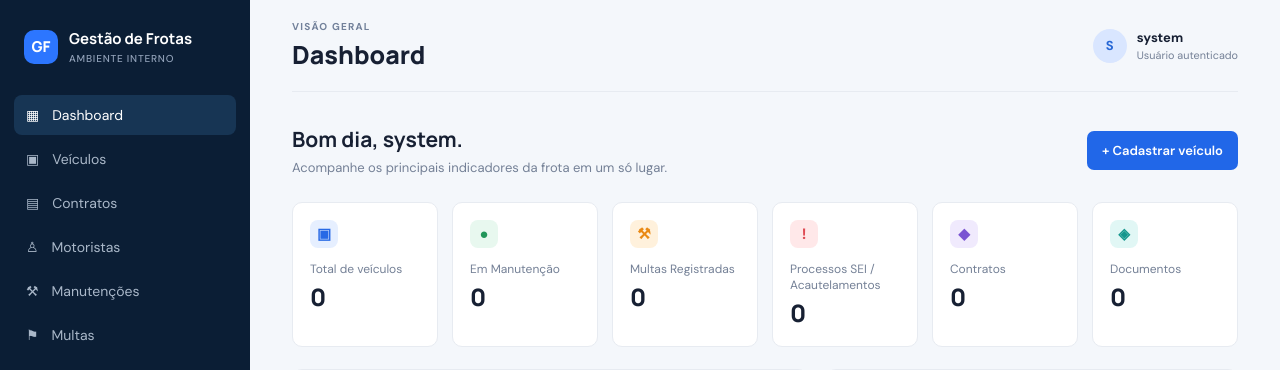
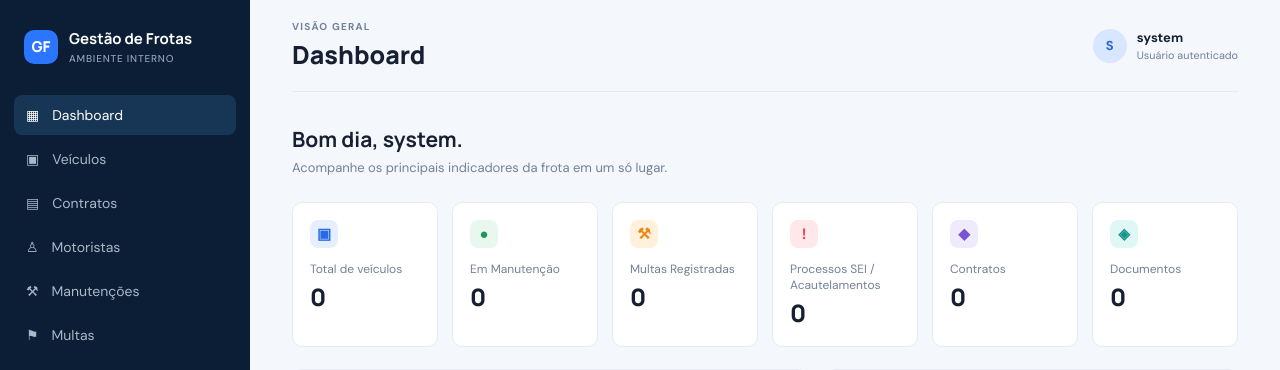
Before and after one commit to FabioFCunha/gestao_frota, a Django app: page / in a window 1280 px wide. Shown: the top 370 px of the page. Run offline with Django 5.2, Linux system fonts and the light colour scheme; a user stored in the database is signed in; data comes from the database, SQL or seed files in the repository; data that the repository does not hold is empty.

Commit message:
fix: remove cadastro de veiculo do dashboard

```diff
--- a/templates/ui/dashboard.html
+++ b/templates/ui/dashboard.html
@@ -1,5 +1,5 @@
 {% extends 'ui/base.html' %}{% block content %}
-<section class="welcome"><div><h2>Bom dia, {{ request.user.username }}.</h2><p>Acompanhe os principais indicadores da frota em um só lugar.</p></div><a class="primary-action" href="/admin/fleet/vehicle/add/">+ Cadastrar veículo</a></section>
+<section class="welcome"><div><h2>Bom dia, {{ request.user.username }}.</h2><p>Acompanhe os principais indicadores da frota em um só lugar.</p></div></section>
 <section class="metrics">
     <article><span class="metric-icon blue">▣</span><p>Total de veículos</p><strong>{{ metrics.fleet.total }}</strong></article>
     <article><span class="metric-icon green">●</span><p>Em Manutenção</p><strong>{{ metrics.maintenance.total }}</strong></article>
```
